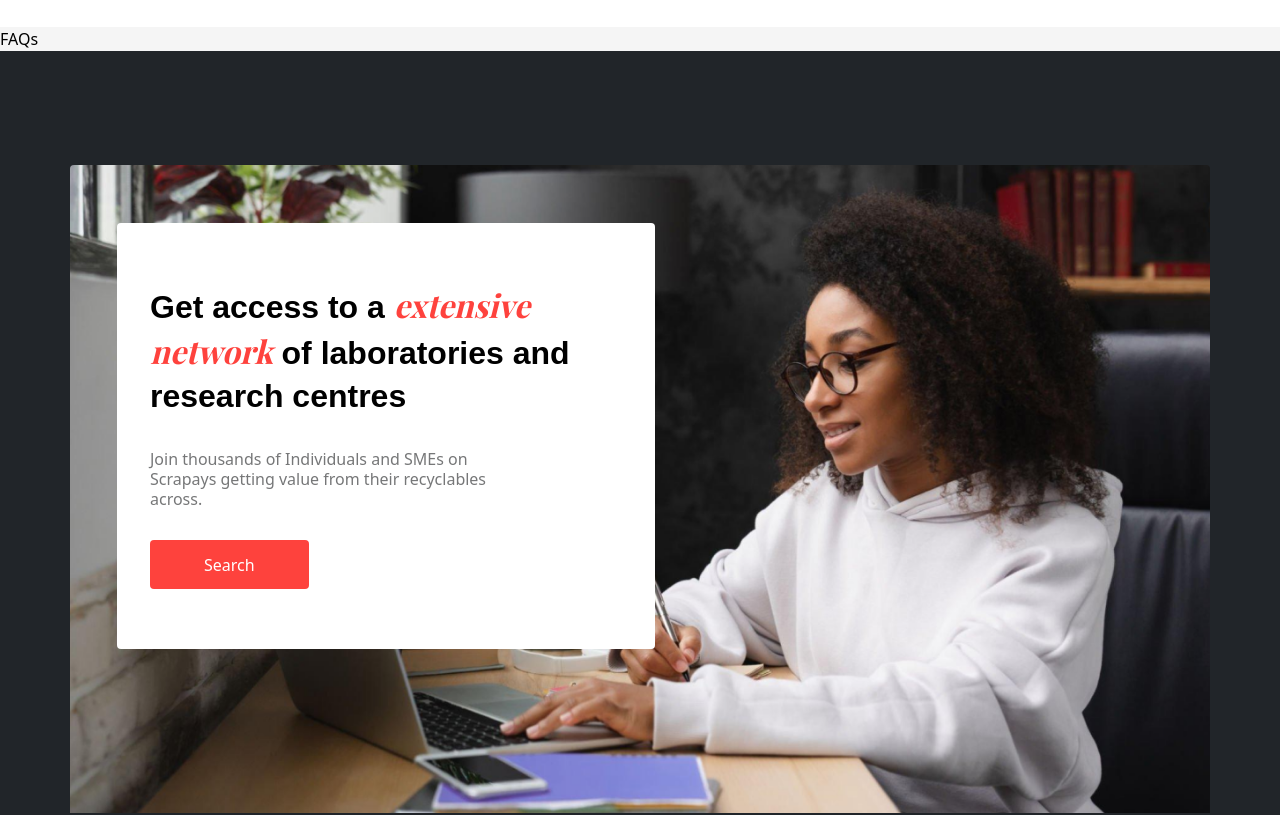
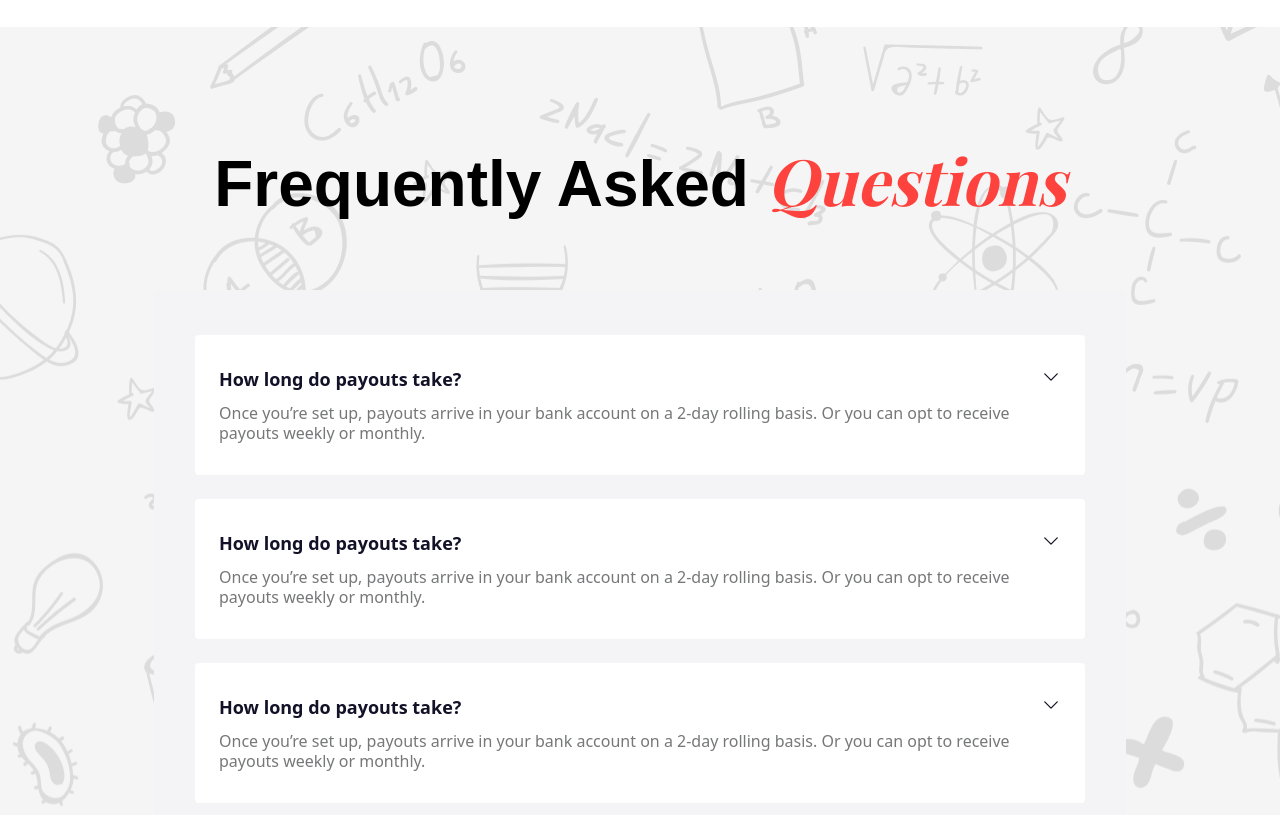
Before and after one commit to A-believer/Labwox, a React (Vite) app: page / in a window 1280 px wide. Shown: the part 5620-6435 px from the top of the page. Built offline with nearby package versions, Linux system fonts and the light colour scheme; a web font is replaced by a local one.

Commit message:
Homepage complete

```diff
--- a/src/components/FAQs.jsx
+++ b/src/components/FAQs.jsx
@@ -1,8 +1,44 @@
+import { Header } from "../utils"
+import { faqsList } from "../data/data"
 
 
 const FAQs = () => {
   return (
-    <div>FAQs</div>
+    <secion className="bg-white">
+      <div className="bg-faqBg lg:px-[154px] px-[24px] lg:pt-[115px] pt-[27px]">
+        {/* Header  */}
+        <div className="text-center lg:px-[55px] px-0">
+          <Header text1={`Frequently Asked`} text2={`Questions`} />
+        </div>
+
+        {/* FAQs */}
+        <div className="bg-[#F4F4F6] flex lg:mt-[68px] mt-[30px] justify-evenly lg:px-[41px] px-[16px] lg:pt-[45px] pt-[32px] lg:pb-[81px] pb-[48px] rounded">
+          <div className="flex flex-col gap-y-6">
+            {faqsList && faqsList?.map((faq, i) => (
+              <div key={faq.id + i} className="flex gap-x-5 bg-white rounded px-[24px] py-[32px]">
+                <div>
+                  <p className="lg:text-lg text-base text-blackiii font-bold lg:leading-6 leading-5">{faq.question}</p>
+                <p className="lg:text-base text-xs text-grey lg:leading-5 leading-4 mt-3">{faq.answer}</p>
+                </div>
+
+                 <div>
+            <svg xmlns="http://www.w3.org/2000/svg" fill="none" viewBox="0 0 24 24" strokeWidth={1.5} stroke="currentColor" className="w-5 h-5 text-[#121127]">
+              <path strokeLinecap="round" strokeLinejoin="round" d="M19.5 8.25l-7.5 7.5-7.5-7.5" />
+            </svg>
+          </div>
+
+              </div>
+
+
+            ))}
+          </div>
+
+
+        </div>
+
+      </div>
+
+    </secion>
   )
 }
 
--- a/src/components/Partners.jsx
+++ b/src/components/Partners.jsx
@@ -8,7 +8,7 @@ import Marquee from "react-marquee-slider"
 
 const Partners = () => {
   return (
-    <div className="bg-white lg:px-[120px] px-0 lg:pt-[120px] pt-[32px] lg:pb-[85px] pb-[54px]">
+    <div className="bg-white lg:px-[120px] px-0 lg:pt-[120px] pt-[32px] lg:pb-[85px] pb-[20px]">
       <p className="mx-[60px] lg:mx-4 text-center lg:text-[34px] text-[20px] lg:leading-9 leading-6 font-bold lg:px-64">These great companies have opted to trust us.</p>
       <div>
         {/* Desktop */}
@@ -22,7 +22,7 @@ const Partners = () => {
         </div>
 
         {/* Mobile  */}
-        <div className="lg:hidden block w-full overflow-hidden mt-[9px]">
+        <div className="lg:hidden block w-full overflow-hidden mt-[20px]">
            <Marquee speed={50} direction="left" gradient={false} className="flex items-center justify-center">
           <img src={cl1} alt="cl1" className="mr-24"/>
           <img src={cl2} alt="cl2" className="mr-24"/>
--- a/src/data/data.js
+++ b/src/data/data.js
@@ -87,3 +87,31 @@ export const blogFeed = [
   },
 
 ]
+
+export const faqsList = [
+  {
+    id: 1,
+    question: "How long do payouts take?",
+    answer: "Once you’re set up, payouts arrive in your bank account on a 2-day rolling basis. Or you can opt to receive payouts weekly or monthly."
+  },
+  {
+    id: 2,
+    question: "How long do payouts take?",
+    answer: "Once you’re set up, payouts arrive in your bank account on a 2-day rolling basis. Or you can opt to receive payouts weekly or monthly."
+  },
+  {
+    id: 3,
+    question: "How long do payouts take?",
+    answer: "Once you’re set up, payouts arrive in your bank account on a 2-day rolling basis. Or you can opt to receive payouts weekly or monthly."
+  },
+  {
+    id: 4,
+    question: "How long do payouts take?",
+    answer: "Once you’re set up, payouts arrive in your bank account on a 2-day rolling basis. Or you can opt to receive payouts weekly or monthly."
+  },
+  {
+    id: 5,
+    question: "How long do payouts take?",
+    answer: "Once you’re set up, payouts arrive in your bank account on a 2-day rolling basis. Or you can opt to receive payouts weekly or monthly."
+  },
+]
--- a/tailwind.config.js
+++ b/tailwind.config.js
@@ -42,7 +42,8 @@ export default {
         "heroBg": "url('/src/assets/heroBg.png')",
         "heroImg": "url('/src/assets/heroImg.png')",
         "ctaBgi": "url('/src/assets/ctaBg1.png')",
-        "ctaBgii": "url('/src/assets/ctaBg2.png')"
+        "ctaBgii": "url('/src/assets/ctaBg2.png')",
+        "faqBg": "url('/src/assets/faqBg.png')"
       }
     },
   },
```
Also changed, not shown: src/assets/faqBg.png (renamed from src/assets/fagBg.png).
